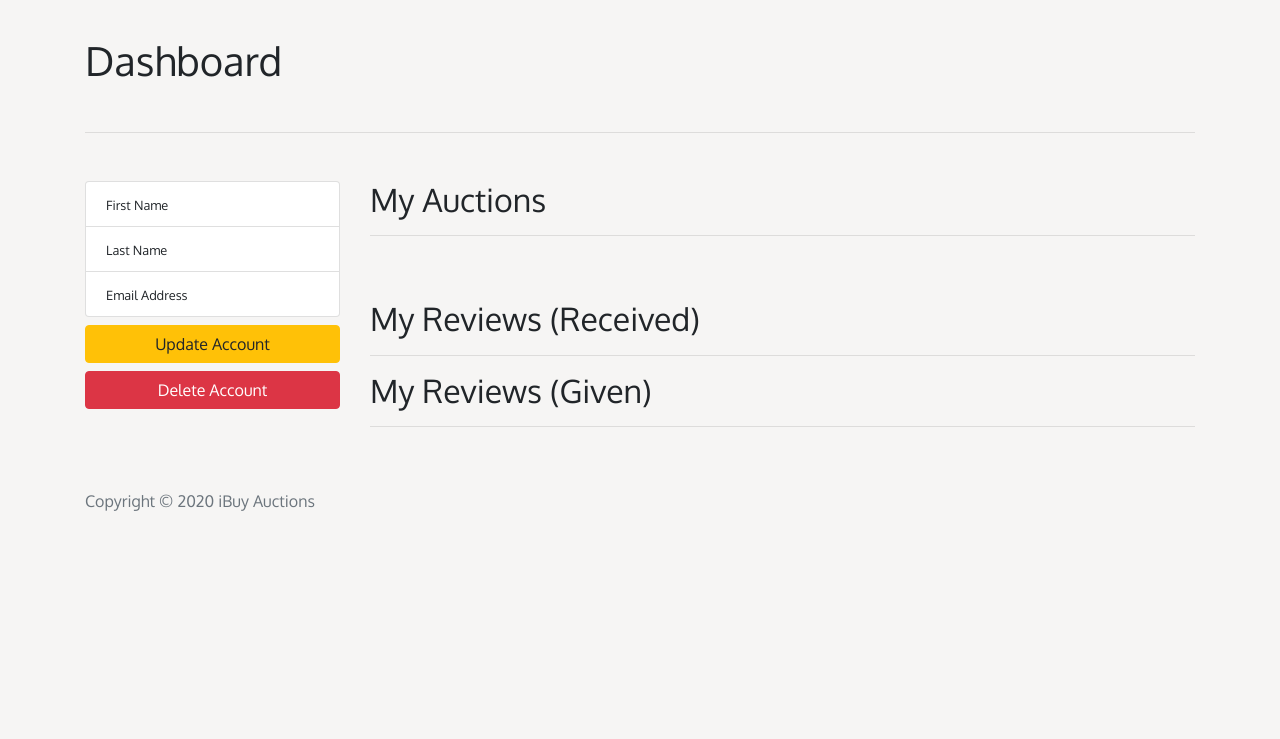
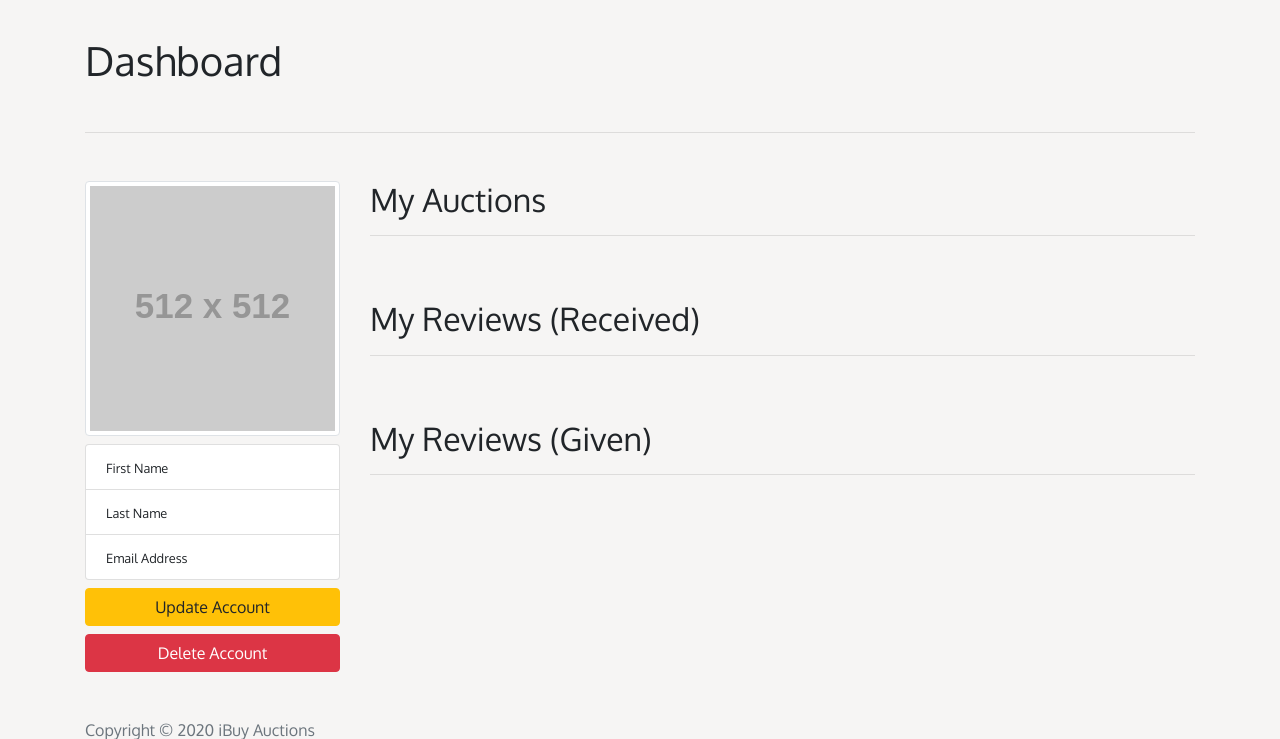
Before and after one commit to jenewland1999/ibuy-auctions, a PHP site: page /id/dashboard in a window 1280 px wide. Shown: the part 159-898 px from the top of the page. Before the commit the page ends 670 px from the top, so only its background shows below. Run offline with PHP 8.4, Linux system fonts and the light colour scheme; the visitor is signed in with stand-in values (Sample User, id 1); grey boxes labelled with a size stand in for pictures from a placeholder-image service; data that the repository does not hold is empty; some libraries are stand-ins or nearby versions.

Commit message:
Added temporary profile picture placeholder (WIP)
Signed-off-by: jenewland1999 <34895363+jenewland1999@users.noreply.github.com>

```diff
--- a/templates/id/dashboard.html.php
+++ b/templates/id/dashboard.html.php
@@ -5,6 +5,9 @@
 <div class="row">
   <!-- User Sidebar -->
   <div class="col-12 col-xl-3">
+    <figure class="ibuy__profile-pic mb-2">
+      <img src="https://via.placeholder.com/512.png?text=Profile+Picture" alt="" class="img-thumbnail">
+    </figure>
     <ul class="list-group mb-2">
       <li class="list-group-item">
         <p class="my-0"><small>First Name</small></p>
@@ -98,7 +101,7 @@
     </section>
 
     <!-- REVIEWS RECEIVED -->
-    <section>
+    <section class="mb-5">
       <h2 class="section__heading">My Reviews (Received)</h2>
       <hr class="section__rule my-3" />
 
@@ -122,7 +125,7 @@
     </section>
 
     <!-- REVIEWS RECEIVED -->
-    <section>
+    <section class="mb-5">
       <h2 class="section__heading">My Reviews (Given)</h2>
       <hr class="section__rule my-3" />
 
```
